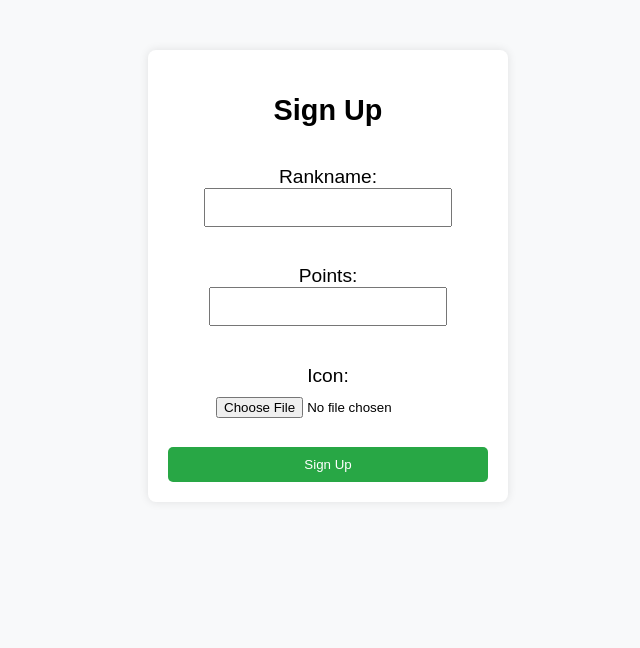
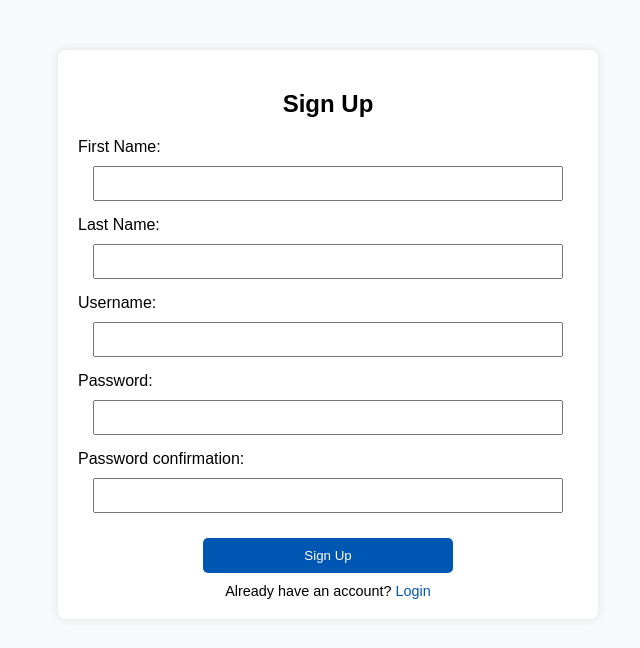
Before and after one commit to speedtypecrew/typing-tutor, a Django app: template typing_tutor_django_site/users/templates/users/signup.html in a window 1280 px wide. Shown: the part 152-800 px from the top of the page, without its empty margins (312-952 px from the left). Run offline with Django 5.2, Linux system fonts and the light colour scheme; the template is opened without the code that fills it: values that come from a table or form of the project are taken from there, others are empty.

Commit message:
login and signup page

```diff
--- a/typing_tutor_django_site/users/templates/users/signup.html
+++ b/typing_tutor_django_site/users/templates/users/signup.html
@@ -3,10 +3,11 @@
 {% load static %}
 
 {% block title %}
-Typing Tutor - Sign Up
+Sign Up
 {% endblock %}
 
 {% block content %}
+
 <head>
     <style>
         body {
@@ -20,67 +21,59 @@ Typing Tutor - Sign Up
         }
 
         .container {
-            display: flex;
-            flex-direction: column;
-            align-items: center;
-            justify-content: center;
-            width: 80%;
-            max-width: 500px;
-            height: auto;
+            width: 500px;
+            padding: 20px;
             background: white;
-            padding: 20px;
             border-radius: 8px;
             box-shadow: 0 0 10px rgba(0, 0, 0, 0.1);
-            font-size: 1.2em;
-            margin: 50px auto;
             text-align: center;
-        }
-
-        h2 {
-            margin-bottom: 20px;
-        }
-
-        form {
-            width: 100%;
-            display: flex;
-            flex-direction: column;
-            align-items: center;
-        }
-
-        .form-row {
-            display: flex;
-            justify-content: center;
-            width: 100%;
-            margin-bottom: 10px;
-        }
-
-        label, input, button {
-            padding: 10px;
-            margin: 0 5px;
-        }
-
-        input {
-            flex-grow: 1;
-            width: 70%;
+            margin-top: 50px;
         }
 
         label {
-            width: 30%;
+            display: block;
+            margin: 10px 0;
+            text-align: left;
+        }
+
+        input[type="text"],
+        input[type="password"] {
+            width: 90%;
+            padding: 8px;
+            margin-bottom: 5px;
         }
 
         button {
+            width: 50%;
             padding: 10px;
-            width: 100%;
-            background-color: #28a745; /* Using green for sign up */
+            background-color: #0056b3;
             color: white;
             border: none;
             border-radius: 5px;
             cursor: pointer;
-            transition: background-color 0.3s ease;
+            margin-top: 20px;
         }
 
         button:hover {
             background-color: #1e7e34;
+        }
+
+        .required-text {
+            font-size: 0.8em;
+            color: #666;
+            display: block;
+        }
+        .login-link {
+            margin-top: 10px;
+            font-size: 0.9em;
+        }
+        a {
+            color: #0056b3;
+            text-decoration: none;
+        }
+
+        a:hover {
+            text-decoration: underline;
         }
     </style>
 </head>
@@ -88,10 +81,41 @@ Typing Tutor - Sign Up
 <body>
     <div class="container">
         <h2>Sign Up</h2>
-        <form method="post">
-            {% csrf_token %}
-            {{ form.as_p }}
+        <form>
+            <div class="form-group">
+                <label for="first-name">First Name:</label>
+                <input type="text" id="first-name" name="first-name" required>
+                <span class="required-text"></span>
+            </div>
+
+            <div class="form-group">
+                <label for="last-name">Last Name:</label>
+                <input type="text" id="last-name" name="last-name" required>
+                <span class="required-text"></span>
+            </div>
+
+            <div class="form-group">
+                <label for="username">Username:</label>
+                <input type="text" id="username" name="username" required>
+                <span class="required-text"></span>
+            </div>
+
+            <div class="form-group">
+                <label for="password">Password:</label>
+                <input type="password" id="password" name="password" required>
+                <span class="required-text"></span>
+            </div>
+
+            <div class="form-group">
+                <label for="password-confirm">Password confirmation:</label>
+                <input type="password" id="password-confirm" name="password-confirm" required>
+                <span class="required-text"></span>
+            </div>
+
             <button type="submit">Sign Up</button>
+            <div class="login-link">
+                Already have an account? <a href="{% url 'login' %}">Login</a>
+            </div>
         </form>
     </div>
 </body>
--- a/typing_tutor_django_site/users/urls.py
+++ b/typing_tutor_django_site/users/urls.py
@@ -12,7 +12,7 @@ urlpatterns = [
     path('ranks/', views.rank_list, name='rank_list'),
     path('', views.main, name='main'),
     path('login/', login_view, name='login'),
-    # path('signup/', views.signup_view, name='signup'),
+    path('signup/', views.signup_view, name='signup'),
 ]
 
 if settings.DEBUG:
```
Also changed, not shown: typing_tutor_django_site/users/templates/users/login.html (+32 -28 lines), typing_tutor_django_site/users/views.py (+9 -10 lines).
